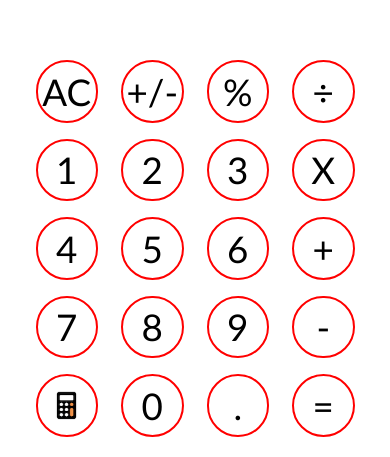
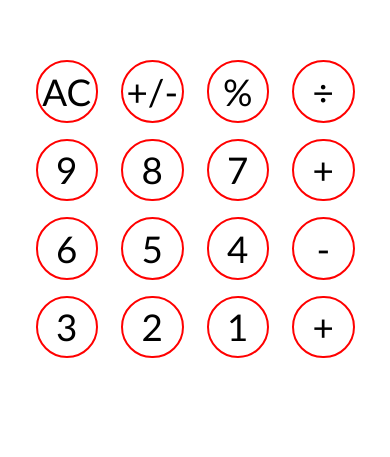
Before and after one commit to HideInKyu/React_Calculator, a React app: page / in a window 390 px wide. Shown: the part 387-844 px from the top of the page. Built offline with nearby package versions, Linux system fonts and the light colour scheme.

Commit message:
Refined keypad orientation with switch statements; nearing correct layout

```diff
--- a/src/App.css
+++ b/src/App.css
@@ -65,6 +65,8 @@ body {
         align-items: end;
         padding: 0em 2em 0em 0em;
         font-size: 130%;
+        overflow-wrap: break-word;
+        width: 100vw;
     }
 
     .history {
--- a/src/App.js
+++ b/src/App.js
@@ -1,4 +1,4 @@
-import React, { useState } from "react";
+import React, { useState, useEffect } from "react";
 
 import BasicKeyPad from "./components/BasicKP";
 import Display from "./components/Display.js";
@@ -6,6 +6,11 @@ import Display from "./components/Display.js";
 const App = () => {
     const [display, setDisplay] = useState("");
     const [currentCalc, setCurrentCalc] = useState("");
+
+    useEffect(() => {
+        console.log("currentCalc Changed: ", currentCalc);
+        setDisplay(display + currentCalc);
+    }, [currentCalc]);
 
     return (
         <>
--- a/src/components/BasicKP.js
+++ b/src/components/BasicKP.js
@@ -12,67 +12,47 @@ const BasicKeyPad = (props) => {
                 value={topRow[i]}
                 setCurrentCalc={props.setCurrentCalc}
                 currentCalc={props.currentCalc}
-                setDisplay={props.setDisplay}
             />,
         );
     }
-    for (let i = 1; i <= 9; i++) {
+
+    for (let i = 9; i > 0; i--) {
         buttons.push(
             <MathButton
                 value={i.toString()}
                 setCurrentCalc={props.setCurrentCalc}
                 currentCalc={props.currentCalc}
-                setDisplay={props.setDisplay}
             />,
         );
-        if (i % 9 === 0) {
+
+        switch (i) {
+            case 7:
+                buttons.push(
+                    <MathButton
+                        value={"+"}
+                        setCurrentCalc={props.setCurrentCalc}
+                        currentCalc={props.currentCalc}
+                    />,
+                );
+                break;
+            case 4:
                 buttons.push(
                     <MathButton
                         value={"-"}
                         setCurrentCalc={props.setCurrentCalc}
-                    setCurreclc={props.currentCalc}
-                    setDisplay={props.setDisplay}
+                        currentCalc={props.currentCalc}
                     />,
                 );
-        } else if (i % 6 === 0) {
+                break;
+            case 1:
                 buttons.push(
                     <MathButton
                         value={"+"}
                         setCurrentCalc={props.setCurrentCalc}
-                    setDisplay={props.setDisplay}
-                    setCurreclc={props.currentCalc}
+                        currentCalc={props.currentCalc}
                     />,
                 );
-        } else if (i % 3 === 0) {
-            buttons.push(
-                <MathButton
-                    value={"X"}
-                    setCurrentCalc={props.setCurrentCalc}
-                    setCurreclc={props.currentCalc}
-                    setDisplay={props.setDisplay}
-                />,
-            );
-        }
-
-        if (i === 9) {
-            buttons.push(<ChangeCalc img={CalcIcon} />);
-            buttons.push(
-                <MathButton
-                    value={"0"}
-                    setCurrentCalc={props.setCurrentCalc}
-                    setCurreclc={props.currentCalc}
-                    setDisplay={props.setDisplay}
-                />,
-            );
-            buttons.push(
-                <MathButton
-                    value={"."}
-                    setCurrentCalc={props.setCurrentCalc}
-                    setCurreclc={props.currentCalc}
-                    setDisplay={props.setDisplay}
-                />,
-            );
-            buttons.push(<MathButton value={"="} />);
+                break;
         }
     }
 
--- a/src/components/MathButton.js
+++ b/src/components/MathButton.js
@@ -5,11 +5,8 @@ const MathButton = (props) => {
         const setCurrentCalc = props.setCurrentCalc;
         const value = props.value;
         const currentCalc = props.currentCalc;
-        const setDisplay = props.setDisplay;
 
-        setDisplay(value);
         setCurrentCalc(value);
-
     };
 
     return (
```
Lines whose indentation alone changed are shown as unchanged.
